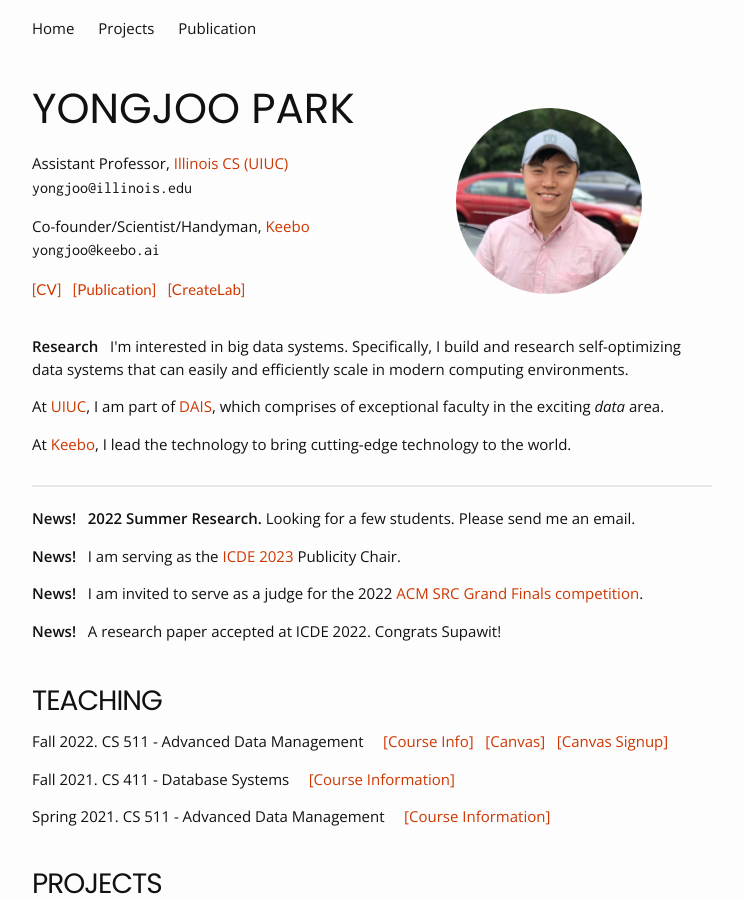
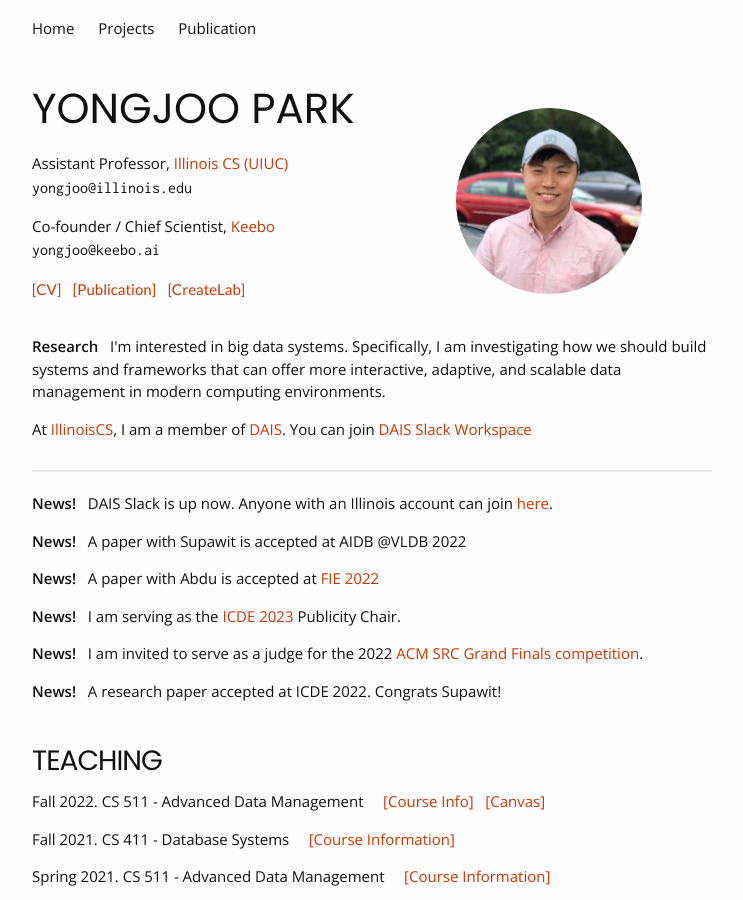
Before and after one commit to pyongjoo/pyongjoo.github.io, a Jekyll site: the page built from index.html, in a window 1280 px wide and 900 px high. Shown: the whole window, without its empty margins (268-1011 px from the left). Built offline with Jekyll 4.4.1, drawn with Linux system fonts in a browser that asks for light colours; some of the changed text lies outside the part shown.

Commit message:
added DAIS slack info

```diff
--- a/index.html
+++ b/index.html
@@ -17,7 +17,7 @@ layout: home
 	        </p>
 
 	        <p>
-	        <span class="profile-position">Co-founder/Scientist/Handyman,
+	        <span class="profile-position">Co-founder / Chief Scientist,
 	        <a href="https://keebo.ai">Keebo</a></span>
 	        <br><!-- <span style="font-size: 22px; vertical-align: middle;">&#x2709;</span> &nbsp; -->
 	        	<span class="profile-email" style="vertical-align: middle;">yongjoo@keebo.ai</span>
@@ -38,18 +38,20 @@ layout: home
 	<div class="row profile-block">
 	    <div class="col-md-12 col-lg-12 interest">
 	        <p><b>Research</b> &nbsp; I'm interested in big data systems.
-	           Specifically, I build and research self-optimizing data systems
-	           that can easily and efficiently scale in modern computing environments.</p>
-			<p>At <a href="https://cs.illinois.edu/">UIUC</a>,
-				I am part of <a href="https://dais.cs.illinois.edu/">DAIS</a>, which comprises of exceptional faculty
-				in the exciting <i>data</i> area.</p>
-			<p>At <a href="https://keebo.ai/">Keebo</a>, I lead the technology to bring cutting-edge technology to the world.</p>
+	           Specifically, I am investigating how we should build systems and frameworks that can offer
+	       			more interactive, adaptive, and scalable data management in modern computing environments.</p>
+			<p>At <a href="https://cs.illinois.edu/">IllinoisCS</a>,
+					I am a member of <a href="https://dais.cs.illinois.edu/">DAIS</a>.
+				You can join <a href="https://join.slack.com/t/uiuc-dais/signup">DAIS Slack Workspace</a>
+			</p>
 	    </div>
 	</div>
 	<hr />
 	<div class="row news-block">
 	    <div class="col-md-12 col-lg-12">
-	    	<p><b>News!</b> &nbsp; <b>2022 Summer Research.</b> Looking for a few students. Please send me an email.</p>
+	    	<p><b>News!</b> &nbsp; DAIS Slack is up now. Anyone with an Illinois account can join <a href="https://join.slack.com/t/uiuc-dais/signup">here</a>.</p>
+	    	<p><b>News!</b> &nbsp; A paper with Supawit is accepted at AIDB @VLDB 2022</p>
+	    	<p><b>News!</b> &nbsp; A paper with Abdu is accepted at <a href="https://www.fie2022.org/">FIE 2022</a></p>
 	    	<p><b>News!</b> &nbsp; I am serving as the <a href="https://icde2023.ics.uci.edu/">ICDE 2023</a> Publicity Chair.</p>
 	    	<p><b>News!</b> &nbsp; I am invited to serve as a judge for the 2022 <a href="https://src.acm.org/">ACM SRC Grand Finals competition</a>.</p>
 	        <p><b>News!</b> &nbsp; A research paper accepted at ICDE 2022. Congrats Supawit! </p>
```
Also changed, not shown: _home/2019-11-15-teaching.md (+1 -2 lines), _home/2019-11-30-students.md (+4 -5 lines).
